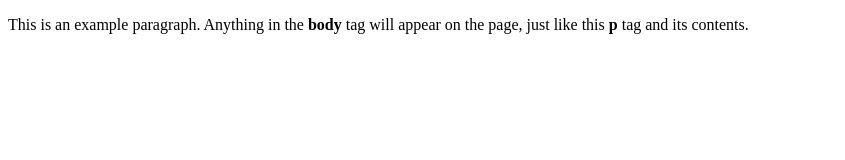
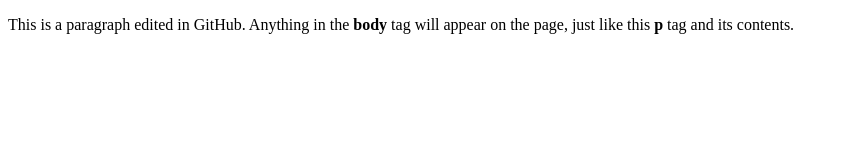
Before and after one commit to tamurpty/hello-ping, a plain HTML site: page index.html in a window 1280 px wide. Shown: the whole page, without its empty margins (0-845 px from the left). Drawn offline with Linux system fonts and the light colour scheme.

Commit message:
Update index.html
Updated main paragraph directly in GitHub.

```diff
--- a/index.html
+++ b/index.html
@@ -4,6 +4,6 @@
     <title>This is the title of the webpage!</title>
   </head>
   <body>
-    <p>This is an example paragraph. Anything in the <strong>body</strong> tag will appear on the page, just like this <strong>p</strong> tag and its contents.</p>
+    <p>This is a paragraph edited in GitHub. Anything in the <strong>body</strong> tag will appear on the page, just like this <strong>p</strong> tag and its contents.</p>
   </body>
 </html>
```
